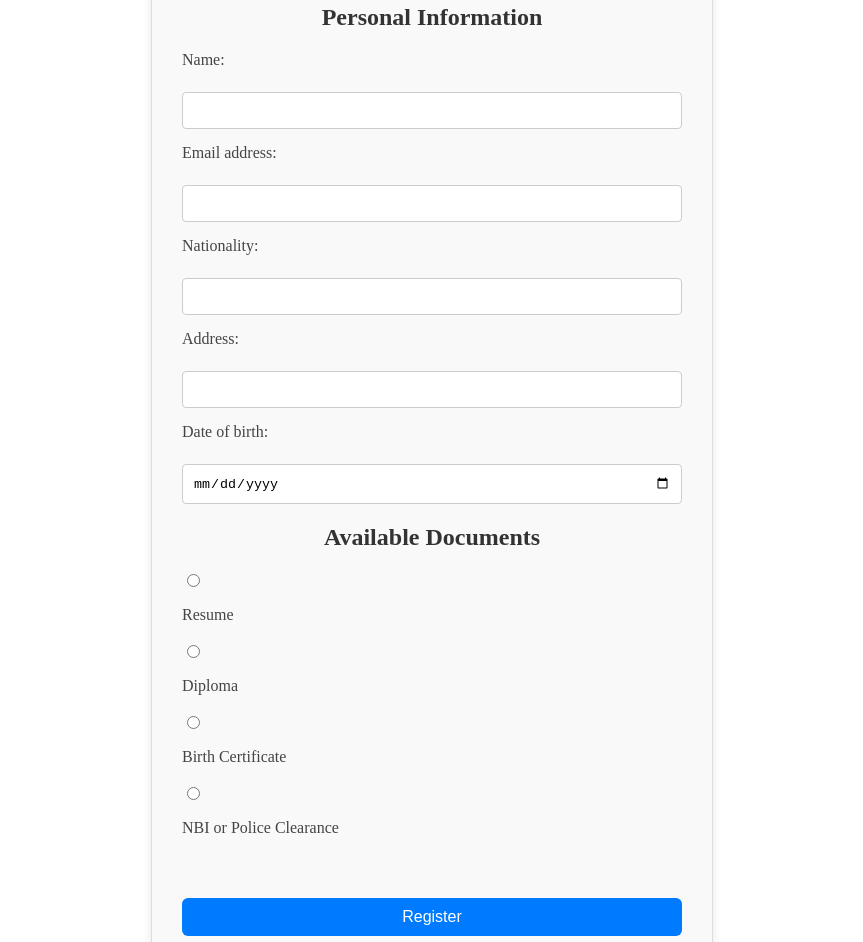
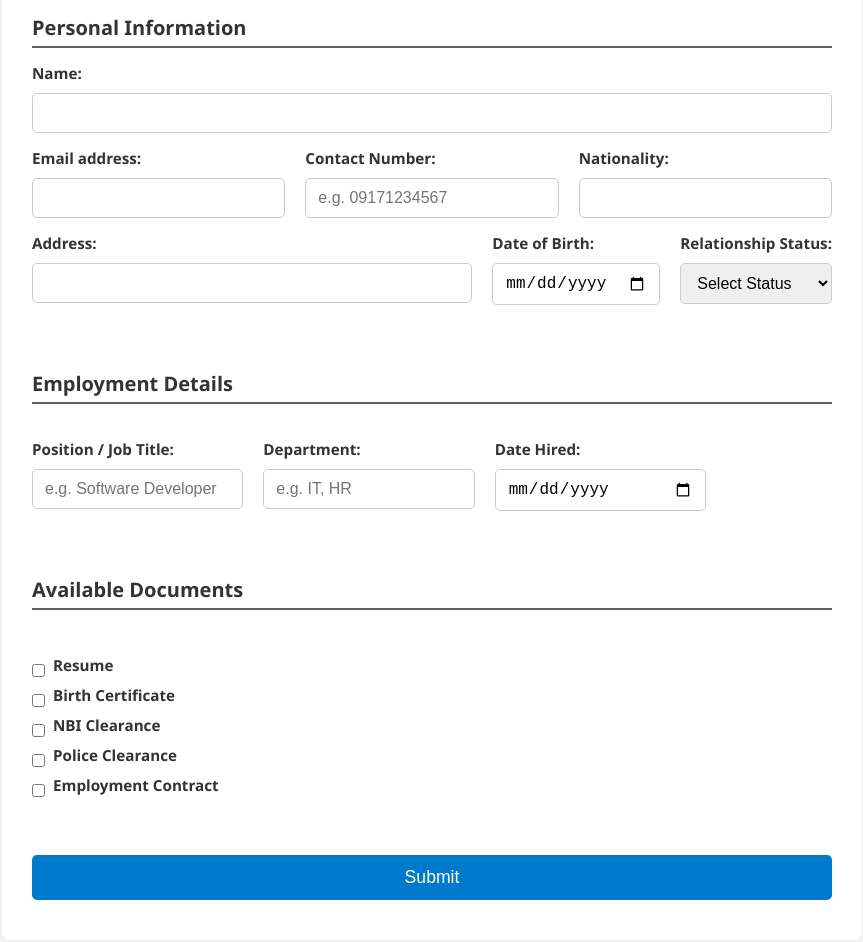
Before and after one commit to SimouneNicole/SimouneNicole.github.io, a plain HTML site: page F3_Formative/index.html.html in a window 1280 px wide. Shown: the part 145-1087 px from the top of the page, without its empty margins (208-1071 px from the left). Drawn offline with Linux system fonts and the light colour scheme; files that its build step writes are made by us from their sources.

Commit message:
06/01/25 11:47pm

```diff
--- a/F3_Formative/css/External_registration.css
+++ b/F3_Formative/css/External_registration.css
@@ -1,54 +1,131 @@
-.container {
-  max-width: 500px;
-  margin: 40px auto;
-  padding: 30px;
-  background-color: #f9f9f9;
-  border: 1px solid #ddd;
-  border-radius: 8px;
-  box-shadow: 0 4px 10px rgba(0, 0, 0, 0.1);
+body {
+  font-family: 'Segoe UI', Tahoma, Geneva, Verdana, sans-serif;
+  background: #f9f9f9;
+  margin: 0;
+  padding: 0;
+  display: flex;
+  justify-content: center;
+  align-items: flex-start;
+  color: #333;
 }
 
-h1, h2 {
+.container {
+  width: 100%;
+  max-width: 800px;
+  margin: 40px;
+  background: #fff;
+  padding: 25px 30px;
+  border-radius: 8px;
+  box-shadow: 0 0 12px rgba(0, 0, 0, 0.1);
+}
+
+h1 {
   text-align: center;
-  color: #333;
-  margin-bottom: 20px;
+  margin-bottom: 30px;
+  color: #292929;
+}
+
+h2 {
+  display: block;
+  width: 100%;
+  border-bottom: 2px solid #5e5e5e;
+  padding-bottom: 5px;
+  margin-top: 30px;
+  margin-bottom: 15px;
+  color: #005e5e5e4f99;
+  font-size: 1.25rem;
+}
+
+form {
+  width: 100%;
+}
+
+.form-row {
+  display: flex;
+  gap: 20px;
+  margin-bottom: 15px;
+  flex-wrap: wrap;
+
+}
+
+.form-group {
+  flex: 1;
+  display: flex;
+  flex-direction: column;
+}
+
+.form-group.wide {
+  flex: 2;
 }
 
 label {
-  display: block;
-  margin-top: 15px;
-  font-weight: 500;
-  color: #444;
+  margin-bottom: 6px;
+  font-weight: 600;
+  font-size: 0.95rem;
+  min-height: 24px;
+  cursor: pointer;
 }
 
 input[type="text"],
 input[type="email"],
-input[type="date"] {
+input[type="tel"],
+input[type="date"],
+select {
   width: 100%;
-  padding: 10px;
-  margin-top: 5px;
-  border: 1px solid #ccc;
-  border-radius: 4px;
+  padding: 10px 12px;
+  font-size: 1rem;
+  border: 1.5px solid #ccc;
+  border-radius: 5px;
+  transition: border-color 0.3s ease;
   box-sizing: border-box;
 }
 
-input[type="radio"] {
-  margin-right: 8px;
+input[type="text"]:focus,
+input[type="email"]:focus,
+input[type="tel"]:focus,
+input[type="date"]:focus,
+select:focus {
+  border-color: #007acc;
+  outline: none;
+}
+
+.checkbox-group {
+  display: column;
+  grid-template-columns: repeat(auto-fill, minmax(250px, 1fr));
+  gap: 20px 24px;
+  margin-top: 10px;
+  margin-bottom: 30px;
+}
+
+.checkbox-item {
+  display: flex;
+  align-items: center;
+  gap: 8px;
+}
+
+.checkbox-item input[type="checkbox"] {
+  margin: 0;
+}
+
+.checkbox-item label {
+  font-size: 0.95rem;
+  cursor: pointer;
 }
 
 button[type="submit"] {
-  margin-top: 25px;
-  padding: 10px 20px;
-  width: 100%;
-  background-color: #007BFF;
+    width: 100%;
+  background-color: #007acc;
   color: white;
   border: none;
-  border-radius: 6px;
-  font-size: 16px;
+  padding: 12px 25px;
+  font-size: 1.1rem;
+  border-radius: 5px;
   cursor: pointer;
   transition: background-color 0.3s ease;
+  display: block;
+  margin: 0 auto;
 }
 
 button[type="submit"]:hover {
-  background-color: #0056b3;
+  background-color: #b6b6b6;
 }
--- a/F3_Formative/index.html.html
+++ b/F3_Formative/index.html.html
@@ -3,45 +3,102 @@
 <head>
   <meta charset="UTF-8" />
   <meta name="viewport" content="width=device-width, initial-scale=1.0" />
-  <link rel="stylesheet" href="External_registration.css" />
+  <link rel="stylesheet" href="css/External_registration.css" />
   <title>Registration Form</title>
 </head>
 <body>
   <div class="container">
     <h1>Registration Form</h1>
     <form>
-      <h2>Personal Information</h2>
+    <h2>Personal Information</h2>
+    <div class="form-row">
+    <div class="form-group">
+        <label for="name">Name:</label>
+        <input type="text" id="name" name="name" required />
+    </div>
+    </div>
 
-      <label for="name">Name:</label><br />
-      <input type="text" id="name" name="name" required /><br />
+    <div class="form-row">
+    <div class="form-group">
+        <label for="email">Email address:</label>
+        <input type="email" id="email" name="email" required />
+        </div>
+    <div class="form-group">
+        <label for="contact">Contact Number:</label>
+        <input type="tel" id="contact" name="contact" placeholder="e.g. 09171234567" />
+        </div>
+    <div class="form-group">
+        <label for="nationality">Nationality:</label>
+        <input type="text" id="nationality" name="nationality" required />
+        </div>
+        </div>
 
-      <label for="email">Email address:</label><br />
-      <input type="email" id="email" name="email" required /><br />
+    <div class="form-row">
+        <div class="form-group">
+        <label for="address">Address:</label>
+        <input type="text" id="address" name="address" required />
+        </div>
 
-      <label for="nationality">Nationality:</label><br />
-      <input type="text" id="nationality" name="nationality" required /><br />
+    <div class="form-row">
+    <div class="form-group wide">
+        <label for="birthday">Date of Birth:</label>
+        <input type="date" id="birthday" name="birthday" />
+    </div>
+    <div class="form-group wide">
+        <label for="employment_status">Relationship Status:</label>
+        <select id="employment_status" name="employment_status">
+        <option value="">Select Status</option>
+        <option value="Married">Married</option>
+        <option value="Single">Single</option>
+        <option value="Widowed">Widowed</option>
+        <option value="Separated">Separated</option>
+        </select>
+    </div>
+    </div>
 
-      <label for="address">Address:</label><br />
-      <input type="text" id="address" name="address" required /><br />
+    <h2>Employment Details</h2>
+    <div class="form-row">
+    <div class="form-group">
+        <label for="position">Position / Job Title:</label>
+        <input type="text" id="position" name="position" placeholder="e.g. Software Developer" required />
+    </div>
+    <div class="form-group">
+        <label for="department">Department:</label>
+        <input type="text" id="department" name="department" placeholder="e.g. IT, HR" />
+    </div>
 
-      <label for="birthday">Date of birth:</label><br />
-      <input type="date" id="birthday" name="birthday" /><br />
+    <div class="form-group">
+        <label for="date_hired">Date Hired:</label>
+        <input type="date" id="date_hired" name="date_hired" />
+    </div>
+    </div>
 
-      <h2>Available Documents</h2>
 
-      <input type="radio" id="resume" name="available_documents" value="Resume" />
-      <label for="resume">Resume</label><br />
+    <h2>Available Documents</h2>
+    <div class="checkbox-group">
+    <div class="checkbox-item">
+        <input type="checkbox" id="doc_resume" name="available_documents" value="Resume" />
+        <label for="doc_resume">Resume</label>
+    </div>
+    <div class="checkbox-item">
+        <input type="checkbox" id="doc_birth" name="available_documents" value="Birth Certificate" />
+        <label for="doc_birth">Birth Certificate</label>
+    </div>
+    <div class="checkbox-item">
+        <input type="checkbox" id="doc_nbi" name="available_documents" value="NBI Clearance" />
+        <label for="doc_nbi">NBI Clearance</label>
+    </div>
+    <div class="checkbox-item">
+        <input type="checkbox" id="doc_police" name="available_documents" value="Police Clearance" />
+        <label for="doc_police">Police Clearance</label>
+    </div>
+    <div class="checkbox-item">
+        <input type="checkbox" id="doc_contract" name="available_documents" value="Employment Contract" />
+        <label for="doc_contract">Employment Contract</label>
+    </div>
+    </div>
 
-      <input type="radio" id="diploma" name="available_documents" value="diploma" />
-      <label for="diploma">Diploma</label><br />
-
-      <input type="radio" id="birth_certificate" name="available_documents" value="Birth Certificate" />
-      <label for="birth_certificate">Birth Certificate</label><br />
-
-      <input type="radio" id="nbi_clearance" name="available_documents" value="NBI or Police Clearance" />
-      <label for="nbi_clearance">NBI or Police Clearance</label><br /><br />
-
-      <button type="submit">Register</button>
+        <button type="submit">Submit</button>
     </form>
   </div>
 </body>
```
